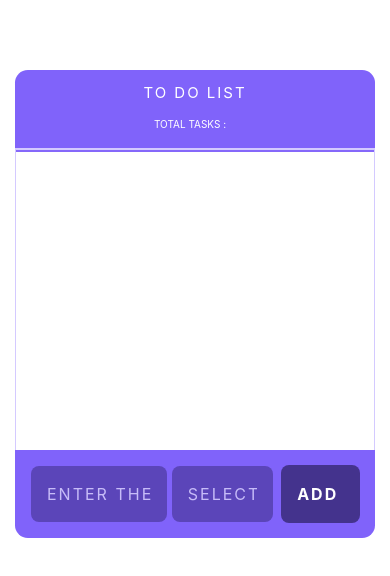
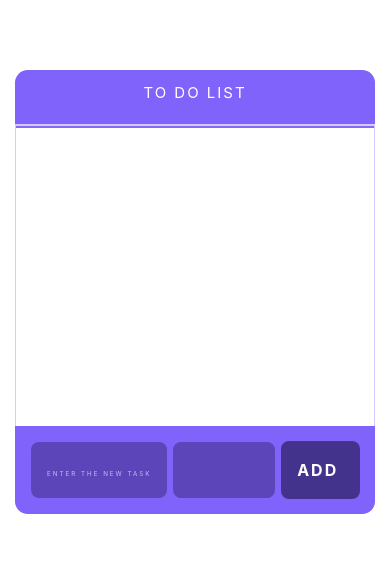
Before and after one commit to Fatemeh-Pakpour/old-todo-list, a React (Create React App) app in the folder my-project/: page / in a window 390 px wide. Shown: the top 576 px of the page. Built offline with nearby package versions, Linux system fonts and the light colour scheme.

Commit message:
edited the css file

```diff
--- a/my-project/src/components/App.js
+++ b/my-project/src/components/App.js
@@ -4,21 +4,15 @@ import NewTask from "./NewTask";
 import Container from "react-bootstrap/Container";
 import TaskList from "./TaskList";
 
-
-const App = ()=>{
+const App = () => {
   return (
     <Container className="todo-ist">
-      <Header
-      // totalTask={this.state.tasks.length}
-        />
-      <div className="tasks-container">
+      <Header />
+      <Container className="tasks-container">
         <TaskList />
-      </div>
+      </Container>
       <NewTask />
     </Container>
-
   );
-}
-
-
+};
 export default App;
--- a/my-project/src/components/Header.js
+++ b/my-project/src/components/Header.js
@@ -1,20 +1,18 @@
-import React from 'react';
-import PropTypes from 'prop-types';
+import React from "react";
+import PropTypes from "prop-types";
 
-const Header = ({title , totalTask}) => {
+const Header = ({ title }) => {
   return (
     <header>
       <h1>{title}</h1>
-        <span className="stats">Total Tasks : {totalTask}</span>
     </header>
   );
-  }
+};
 
 Header.propTypes = {
-    title: PropTypes.string,
-    totalTask :PropTypes.number
-  }
+  title: PropTypes.string
+};
 Header.defaultProps = {
   title: "To do list"
-  }
+};
 export default Header;
--- a/my-project/src/components/NewTask.js
+++ b/my-project/src/components/NewTask.js
@@ -1,37 +1,25 @@
 import React, { Component } from "react";
-import DatePicker from 'react-datepicker';
-import {Consumer}  from './Context';
-// import Form from "react-bootstrap/Form";
+import DatePicker from "react-datepicker";
+import { Consumer } from "./Context";
 
-
-import 'react-datepicker/dist/react-datepicker.css';
-import 'bootstrap/dist/css/bootstrap.min.css';
+// Datepicker
+import "react-datepicker/dist/react-datepicker.css";
+import "bootstrap/dist/css/bootstrap.min.css";
 
 class NewTask extends Component {
-  state ={
-    changedDate:new Date()
-  }
-  // handleSubmit = event => {
-  //   event.preventDefault();
+  state = {
+    changedDate: new Date()
+  };
 
-  //   const title = event.target.title.value.trim();
-
-  //   if (!title.length) {
-  //     alert("Please Enter Your Task to the List");
-  //   } else {
-  //     this.props.addNewTask(title,this.state.changedDate);
-  //     event.target.reset();
-  //   }
-  // };
- handleChange = (date)=>{
-  this.setState({changedDate :date})
- }
+  handleChange = date => {
+    this.setState({ changedDate: date });
+  };
   render() {
     console.log(this.state);
-    const{date} = this.props
-    return(
+    const { date } = this.props;
+    return (
       <Consumer>
-        {context =>{
+        {context => {
           const handleSubmit = event => {
             event.preventDefault();
 
@@ -40,57 +28,35 @@ class NewTask extends Component {
             if (!title.length) {
               alert("Please Enter Your Task to the List");
             } else {
-            context.actions.addNewTask(title,this.state.changedDate);
+              context.actions.addNewTask(title, this.state.changedDate);
               event.target.reset();
             }
-        }
+          };
 
           return (
-            <form className = "task-form" onSubmit={handleSubmit}>
+            <form className="task-form" onSubmit={handleSubmit}>
               <input
                 type="text"
                 name="title"
-              placeholder ="Enter the new task"
+                placeholder="Enter the new task"
               />
               <DatePicker
-                className = "date-picker"
+                className="date-picker"
                 selected={date}
-                onChange={(date) => {
-                  console.log(date)
-                  this.handleChange(date)
+                onChange={date => {
+                  console.log(date);
+                  this.handleChange(date);
                 }}
                 name="date"
                 dateFormat="YYYY-MM-DD"
-                placeholderText= "Select the Date"
+                // placeholderText= "YYY-MM-DD"
               />
               <input type="submit" value="Add " />
             </form>
           );
         }}
       </Consumer>
-    )
-
-    // return (
-    //   <form className = "task-form" onSubmit={this.handleSubmit}>
-    //     <input
-    //     type="text"
-    //     name="title"
-    //     placeholder ="Enter the new task"
-    //     />
-    //     <DatePicker
-    //       className = "date-picker"
-    //       selected={date}
-    //       onChange={(date) => {
-    //         console.log(date)
-    //         this.handleChange(date)
-    //         }}
-    //       name="date"
-    //       dateFormat="YYYY-MM-DD"
-    //       placeholderText= "Select the Date"
-    //     />
-    //     <input type="submit" value="Add " />
-    //   </form>
-    // );
+    );
   }
 }
 
--- a/my-project/src/components/Task.js
+++ b/my-project/src/components/Task.js
@@ -16,11 +16,6 @@ class Task extends PureComponent {
 
   state = { isEditing: false };
 
-  constructor() {
-    super();
-    this.toggleForm = this.toggleForm.bind(this);
-    this.saveTask = this.saveTask.bind(this);
-  }
   saveTask = event => {
     event.preventDefault();
     const { id, editTask } = this.props;
@@ -38,7 +33,6 @@ class Task extends PureComponent {
   };
   render() {
     const { taskTitle, id, date } = this.props;
-    console.log(this.props);
     return (
       <div className="task">
         <Consumer>
--- a/my-project/src/index.css
+++ b/my-project/src/index.css
@@ -2,22 +2,20 @@
 @import url(//netdna.bootstrapcdn.com/font-awesome/3.2.1/css/font-awesome.css);
 
 body {
-  background: #e8e7e7;
   font-family: arial;
   text-transform: uppercase;
 }
 
 header {
-  color: #FFF;
+  color: #fff;
   padding: 14px 10px;
   text-align: center;
   display: flex;
   align-items: center;
-  background-color: #8063FA;
-  border-bottom: solid 2px #D4CAFF;
+  background-color: #8063fa;
+  border-bottom: solid 2px #d4caff;
   border-radius: 0.8em 0.8em 0 0;
   box-shadow: 0 2px 0 rgb(133, 104, 250);
-
 }
 
 header h1 {
@@ -28,14 +26,14 @@ header h1 {
 }
 
 /* FORMS */
-.task-form{
+.task-form {
   display: flex;
-  background-color: #8063FA;
+  background-color: #8063fa;
   border-radius: 0 0 0.8em 0.8em;
 }
-.task-form input[type=text] {
-  background-color: #5B45B9;
-  color: #C7BCF8;
+.task-form input[type="text"] {
+  background-color: #5b45b9;
+  color: #c7bcf8;
   padding: 1rem;
   margin: 1rem 0.8rem 1rem 1rem;
   border-radius: 0.5rem;
@@ -43,7 +41,7 @@ header h1 {
   border-width: 0 0 1px 0;
 }
 
- input[type=text] {
+input[type="text"] {
   flex-grow: 1;
   text-shadow: none;
   text-transform: uppercase;
@@ -51,20 +49,21 @@ header h1 {
   outline: none;
 }
 
-.task-form input[type=text]::-webkit-input-placeholder{
-  color: #C7BCF8;
-  /* letter-spacing: 2px;  */
+.task-form input[type="text"]::-webkit-input-placeholder {
+  color: #c7bcf8;
+  letter-spacing: 2px;
+  font-size: 1rem;
 }
 
-input[type=text]:focus{
+input[type="text"]:focus {
   background-color: rgba(0, 0, 0, 0.2);
 }
 
-input[type=submit] {
+input[type="submit"] {
   display: block;
   margin: 15px 15px 15px 0;
   padding: 1rem;
-  background-color: #44338D;
+  background-color: #44338d;
   border-radius: 0.5rem;
   border: none;
   color: #fff;
@@ -76,13 +75,12 @@ input[type=submit] {
 }
 
 .task-form button,
-.task-form input[type=submit] {
+.task-form input[type="submit"] {
   outline: none;
-  transition: background-color 0.2s ease,
-              color 0.2s ease;
+  transition: background-color 0.2s ease, color 0.2s ease;
 }
 /* COMPONENT STYLES -------------------- */
-.todo-ist{
+.todo-ist {
   background: #fff;
   margin: 70px auto;
 
@@ -92,22 +90,22 @@ input[type=submit] {
 
 .task {
   display: flex;
-  font-size: 1em;
-  border-bottom: solid 2px #EEEEEE;
+  font-size: 1rem;
+  border-bottom: solid 2px #eeeeee;
   letter-spacing: 2px;
   padding: 10px 1px;
 }
 
-.tasks-container{
-  height:300px;
+.tasks-container {
+  height: 300px;
   overflow: auto;
-  border :1px solid #D4CAFF;
+  border: 1px solid #d4caff;
   border-bottom: none;
-  border-top:none;
+  border-top: none;
 }
 
 .task:last-of-type {
-  border-bottom-color: #D4CAFF;
+  border-bottom-color: #d4caff;
 }
 
 .task-title:hover .remove-task {
@@ -117,10 +115,10 @@ input[type=submit] {
 .task-title {
   flex-grow: 1;
   line-height: 3.5em;
-  padding: 0 30px;
+  padding-top: 1rem;
   position: relative;
 }
-.style-icon{
+.style-icon {
   font-size: 1.15em;
   border: none;
   outline: none;
@@ -129,87 +127,92 @@ input[type=submit] {
   padding: 0;
   /* visibility: hidden;  */
 }
-.remove-task{
-  color: #EF5350;
+.remove-task {
+  color: #ef5350;
   cursor: pointer;
   margin: 0 10px 0 0;
   visibility: hidden;
 }
-.edit-task{
-  color:rgb(12, 21, 100);
-  margin:0 2px;
-
+.edit-task {
+  color: rgb(12, 21, 100);
+  margin: 0 2px;
 }
-  .task-check{
+.task-check {
   padding-right: 20px;
 }
- .task-parent{
+.task-parent {
   position: relative;
 }
 .task-title label {
-  padding:0 20px;
+  padding: 0 20px;
+}
 
-}
 input[type="checkbox"].styled:checked:before {
-  font-family: 'fontawesome';
+  font-family: "fontawesome";
   content: "\f058";
   display: inline-block;
   color: lawngreen;
-
+  font-size: 1rem;
 }
 
 input[type="checkbox"].styled:checked {
-  position : absolute;
-  width:0;
-  height:0;
+  position: absolute;
+  width: 0;
+  height: 0;
 }
 
-input[type="checkbox"].styled:checked  + label {
+input[type="checkbox"].styled:checked + label {
   text-decoration-line: line-through;
   margin: 0 15px;
 }
+
 /* ----Edit Form -----*/
-.edit-form{
+.edit-form {
   display: flex;
-  width:450px;
-  height:50px;
+  width: 60%;
+  height: 100%;
   position: absolute;
-  border:none;
+  top: 9.5%;
+  left: 2%;
 }
-.edit-form input[type=text]{
- padding-left :10px;
+.edit-form input[type="text"] {
+  padding-left: 2%;
 }
 .edit-form > button {
   background: rgb(224, 223, 228);
   font-size: 20px;
   color: gray;
-  width:50px;
+  width: 10%;
   border: none;
-
 }
-
+/* /////////?/???????????????????????/// I would like to add a calender icon inside */
+.date-picker::before {
+  font-size: 900;
+  font-family: "Font Awesome 5 Free";
+  content: "f784";
+  display: inline-block;
+}
 
 /*************************
 Media Queries
 *************************/
 
-@media only screen and (max-width: 480px) {
-  input[type=text] {
-    width:90%;
-    /* flex-grow: 1; */
+@media (min-width: 0) and (max-width: 549px) {
+  input[type="text"] {
+    width: 90%;
   }
-  input[type="text"].date-picker{
-    width:100%;
-    margin-left:-0.5rem;
+  input[type="text"].date-picker {
+    width: 100%;
+    margin-left: -0.4rem;
+  }
+  .task-form input[type="text"]::-webkit-input-placeholder {
+    font-size: 0.39rem;
+  }
 
+  .task {
+    font-size: 0.5rem;
   }
-  .date-picker ::placeholder{
-    font-size: 0.5 rem;
-  }
-  .task {
-    font-size: 8px;
-}
-.task-title{
+  .task-title {
     width: 100px;
   }
   header h1 {
@@ -219,15 +222,17 @@ header span {
     font-size: 10px;
     margin-right: 10px;
   }
+  .edit-form > button {
+    width: 25%;
+  }
 }
 
 @media only screen and (min-width: 768px),
   only screen and (min-width: 700px) and (orientation: landscape) {
-
   .task {
     font-size: 12px;
   }
-.task-title{
+  .task-title {
     width: 100px;
   }
 }
@@ -236,6 +241,4 @@ header span {
   .task {
     font-size: 15px;
   }
-
-
 }
```
Also changed, not shown: my-project/src/components/EditDelete.js (+28 -15 lines), my-project/src/index.js (+11 -11 lines). Lines whose indentation alone changed are shown as unchanged.
